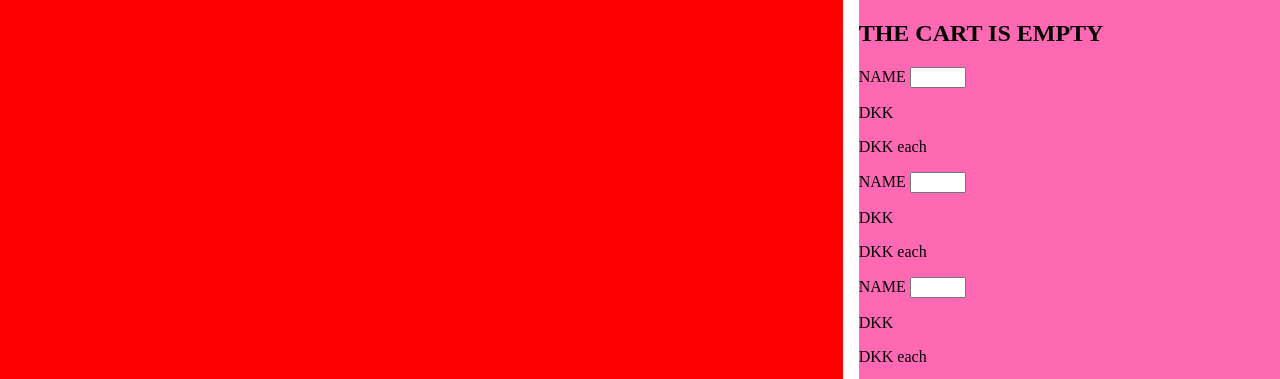
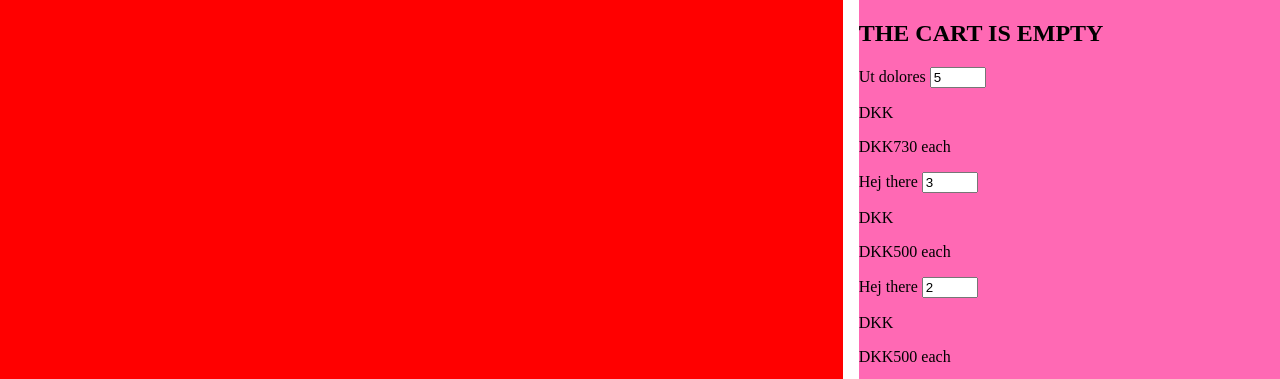
Before and after one commit to lacjkea/CART, a plain HTML site: page index.html in a window 1280 px wide. Shown: the top 379 px of the page. Drawn offline with Linux system fonts and the light colour scheme; no server answers.

Commit message:
array with objects to the cart

```diff
--- a/index.html
+++ b/index.html
@@ -73,30 +73,27 @@
           <button>Add item</button>
         </article> -->
       </section>
-
+      <template id="cart-item-template">
+        <div class="cart-item">
+          <label for="ID">NAME</label>
+          <input
+            type="number"
+            name="NAME"
+            id="fid-"
+            min="0"
+            max="20"
+            maxlength="2"
+          />
+          <p class="price-row">DKK<span></span></p>
+          <p class="price-each">DKK<span></span> each</p>
+        </div></template
+      >
       <aside class="cart">
         <form action="#">
           <div class="cart-content">
             <h2>THE CART IS EMPTY</h2>
-            <div class="cart-item">
-              <label for="ID">NAME</label>
-              <input type="number" id="ID" min="0" max="20" />
-              <p class="price-row">DKK<span></span></p>
-              <p class="price-each">DKK<span></span> each</p>
-            </div>
-            <div class="cart-item">
-              <label for="ID">NAME</label>
-              <input type="number" id="ID" min="0" max="20" />
-              <p class="price-row">DKK<span></span></p>
-              <p class="price-each">DKK<span></span> each</p>
-            </div>
-            <div class="cart-item">
-              <label for="ID">NAME</label>
-              <input type="number" id="ID" min="0" max="20" />
-              <p class="price-row">DKK<span></span></p>
-              <p class="price-each">DKK<span></span> each</p>
-            </div>
           </div>
+          <!-- .END .cart-content-->
           <button type="submit">Checkout & pay</button>
         </form>
       </aside>
--- a/script.js
+++ b/script.js
@@ -24,7 +24,7 @@ function showproducts(data) {
 
 //loop
 function showproduct(product) {
-  console.log(product);
+  //   console.log(product);
   const tempProd = document.querySelector("#product-template").content;
 
   const clone = tempProd.cloneNode(true);
@@ -41,3 +41,50 @@ function showproduct(product) {
   const productsEl = document.querySelector(".products");
   productsEl.appendChild(clone);
 }
+
+const contents = [
+  {
+    _id: "607f216322a6f434000e601e",
+    img: "http://Kari.ca/",
+    qty: 5,
+    name: "Ut dolores",
+    price: 730,
+  },
+  {
+    _id: "2",
+    img: "nonoe",
+    qty: 3,
+    name: "Hej there",
+    price: 500,
+  },
+  {
+    _id: "2",
+    img: "nonoe",
+    qty: 2,
+    name: "Hej there",
+    price: 500,
+  },
+];
+
+contents.forEach((element) => {
+  console.log(element);
+
+  const tempItem = document.querySelector("#cart-item-template").content;
+  const itemcopy = tempItem.cloneNode(true);
+
+  const labelEl = itemcopy.querySelector("label");
+  labelEl.textContent = element.name;
+  labelEl.setAttribute("for", element.name);
+
+  const inputEl = itemcopy.querySelector("input");
+  inputEl.id += element.id;
+  inputEl.name = element.name;
+
+  inputEl.value = element.qty;
+
+  const priceEl = itemcopy.querySelector(".price-each span");
+  priceEl.textContent = element.price;
+
+  const cartcontentEl = document.querySelector(".cart-content");
+  cartcontentEl.appendChild(itemcopy);
+});
```
